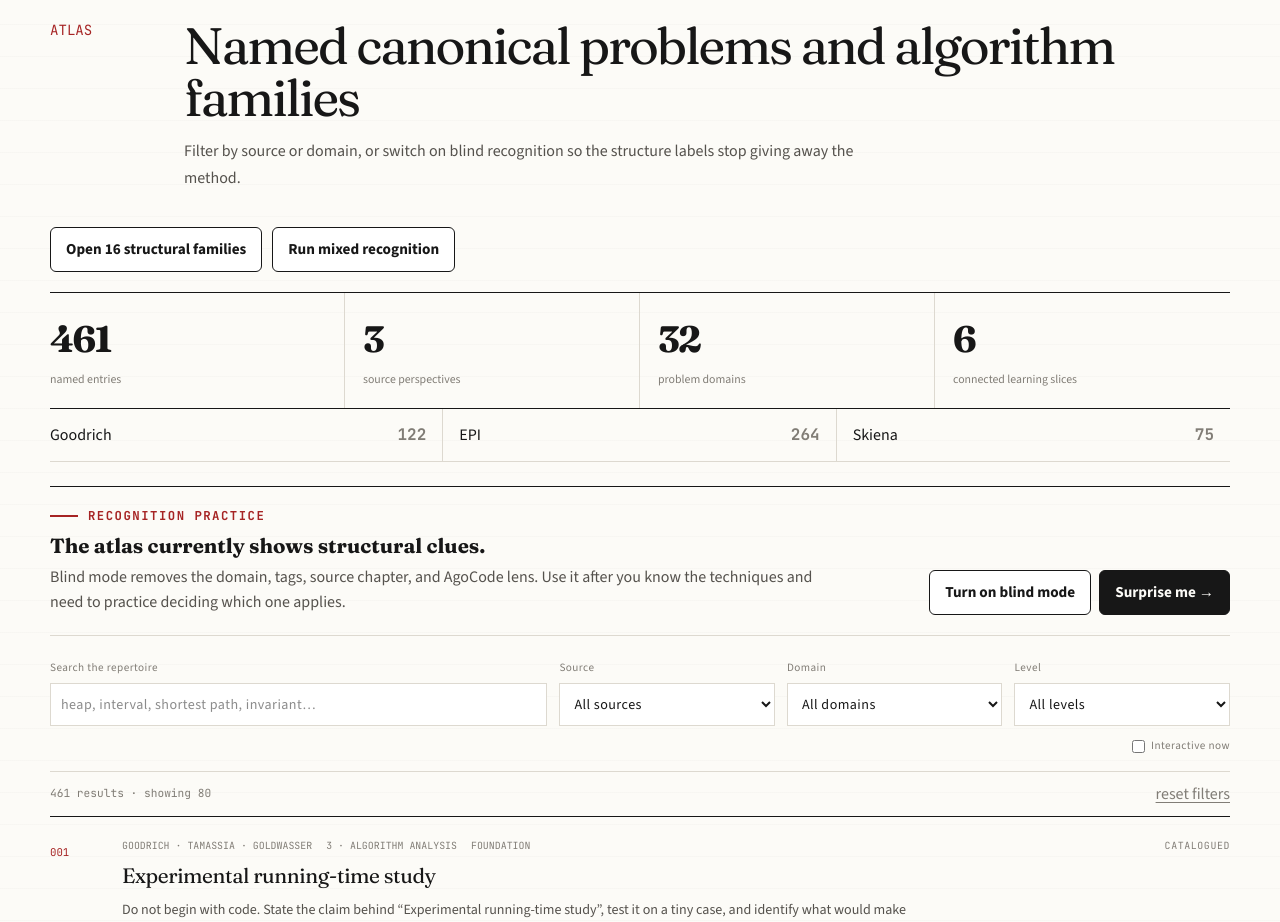
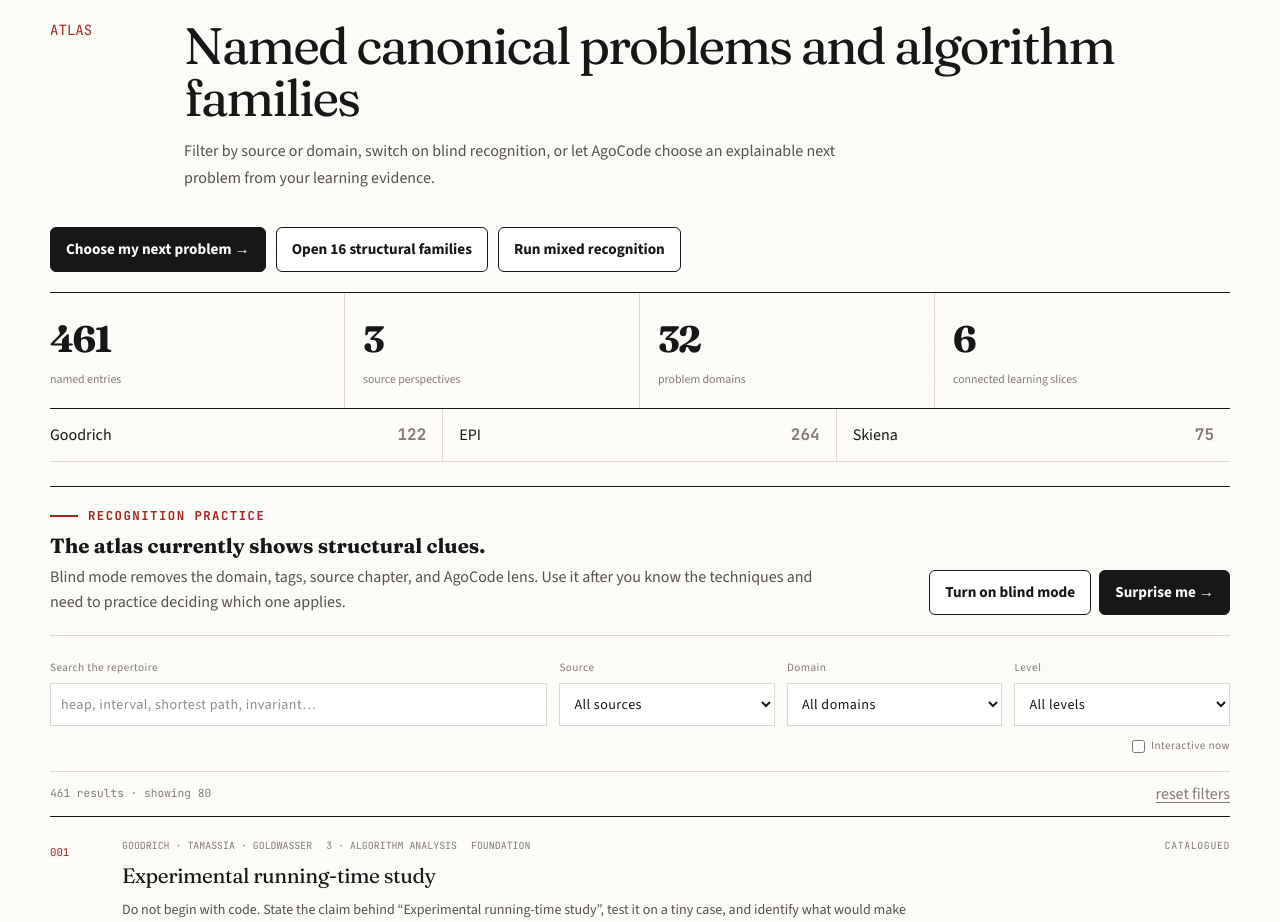
Before and after one commit to anatwork14/agocode, a Next.js app: page /exercises in a window 1280 px wide. Shown: the part 1160-2082 px from the top of the page. Built offline with nearby package versions, Linux system fonts and the light colour scheme.

Commit message:
feat: connect Exercise Atlas to adaptive practice

```diff
--- a/app/exercises/page.tsx
+++ b/app/exercises/page.tsx
@@ -71,10 +71,11 @@ export default function ExercisesPage() {
             <div className="section-heading__index">ATLAS</div>
             <div>
               <h2>Named canonical problems and algorithm families</h2>
-              <p>Filter by source or domain, or switch on blind recognition so the structure labels stop giving away the method.</p>
+              <p>Filter by source or domain, switch on blind recognition, or let AgoCode choose an explainable next problem from your learning evidence.</p>
             </div>
           </div>
           <div className="action-row" style={{ marginBottom: 20 }}>
+            <Link className="button button--primary" href="/practice/next">Choose my next problem →</Link>
             <Link className="button" href="/patterns">Open 16 structural families</Link>
             <Link className="button" href="/practice/atlas">Run mixed recognition</Link>
           </div>
```
